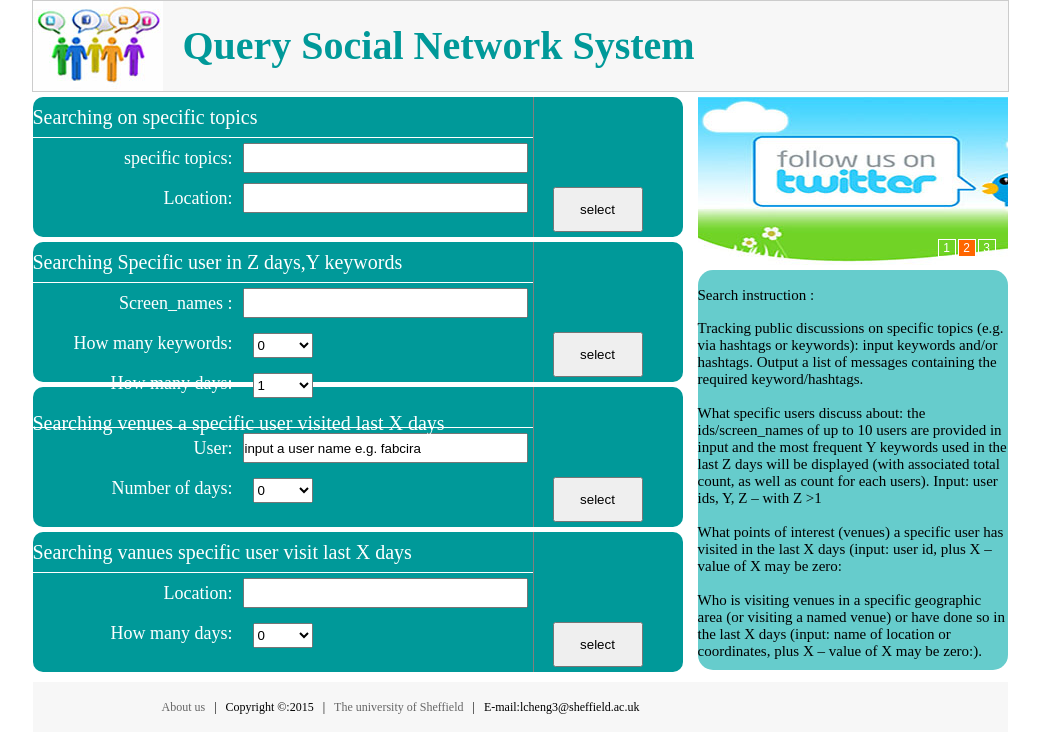
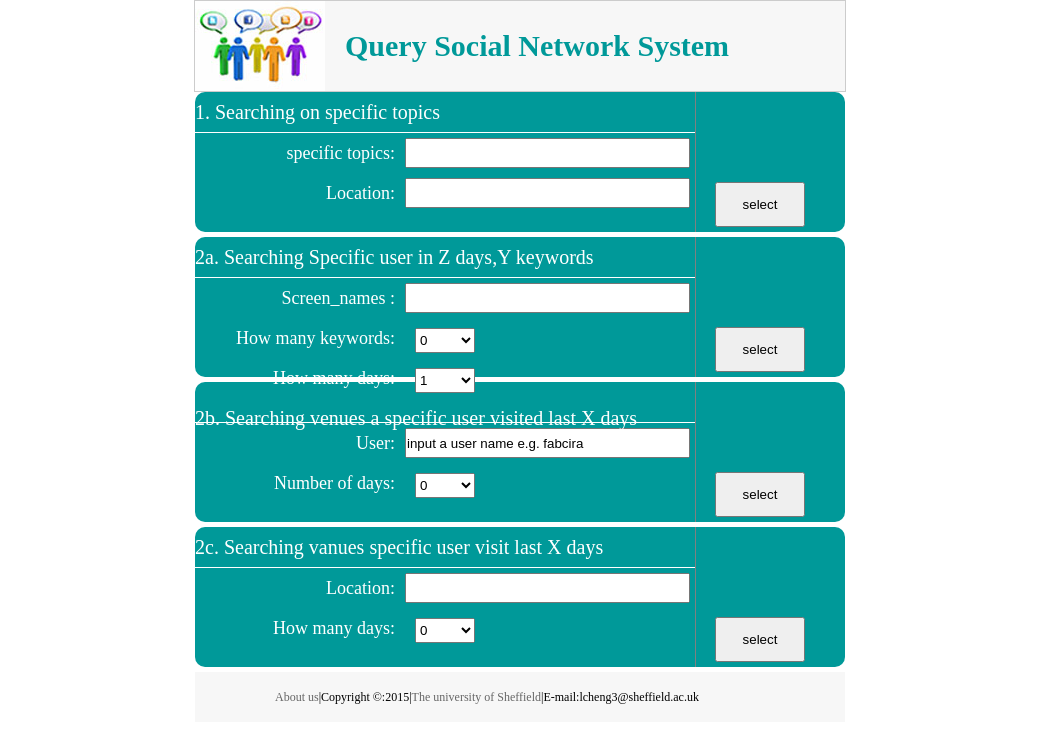
Before and after one commit to intelligentweb/iwsystem, a website: page views/index.html in a window 1280 px wide. Shown: the whole page, without its empty margins (120-1160 px from the left). Drawn offline with Linux system fonts and the light colour scheme; files that its build step writes are made by us from their sources; files whose address does not match are found by name.

Commit message:
user interface

```diff
--- a/public/css/index.css
+++ b/public/css/index.css
@@ -10,7 +10,7 @@ body{
 }
 /* head */
 .head{
-		width:975px;
+		width:650px;
 		margin:0 auto;
 		border:1px solid #CCCCCC;
 		height:90px;
@@ -23,11 +23,11 @@ body{
 		float:left;
 	}
 	#head_title{
-		width:700px;
+		width:500px;
 		height:90px;
 		font-weight:900;
 		float:left;
-		font-size:40px;
+		font-size:30px;
 		color:#009999;
 		line-height:90px;
 
@@ -37,13 +37,13 @@ body{
 	width:650px;
 	height:5px;
 	}
-.wrapper{
-	margin:5 auto;
+/*.wrapper{
+	margin:0 auto;
 	width:975px;
 	height:580px;
-}
+}*/
 #wrapper_left{
-	float:left;
+	margin:0 auto;
 	width:650px;
 	height:580px;
 }
@@ -156,15 +156,15 @@ body{
 /* bottom */
 #bottom{
 	background:#F7F7F7;
-	width:975px;
+	width:650px;
 	margin-top:-20px;
 	height:50px;
 	margin:auto;
 }
 .bottom_content{
-  width:975px;
+  width:650px;
   height:50px;
-  margin-left:120px;
+  margin-left:80px;
 }
 .bottom_content ul{
 	margin:0;
@@ -173,7 +173,7 @@ body{
 .bottom_content ul li{
 	float:left;
 	list-style-type:none;
-	padding:0 9px;
+	/*padding:0 5px;*/
 	height:50px;
 	line-height:50px;
 }
--- a/views/index.html
+++ b/views/index.html
@@ -20,14 +20,14 @@
 
 <!-- head end -->
 <!-- body start -->
-    <div class="wrapper">
+
     <!-- wrapper_left -->
       <div id="wrapper_left">
       <!-- one -->
         <div id="one">
         <div id="one_left">
 
-        	<div id="search_field">Searching on specific topics</div>
+        	<div id="search_field">1. Searching on specific topics</div>
         	<div id="search">
             	<div id="search_left">specific topics:</div>
                 <div id="search_right">
@@ -51,7 +51,7 @@
         <div id="one">
          <div id="one_left">
 
-        	<div id="search_field">Searching Specific user in Z days,Y keywords</div>
+        	<div id="search_field">2a. Searching Specific user in Z days,Y keywords</div>
         	<div id="search">
             	<div id="search_left">Screen_names :</div>
                 <div id="search_right">
@@ -95,7 +95,7 @@
 
          <div id="one_left">
 
-        	<div id="search_field">Searching venues a specific user visited last X days</div>
+        	<div id="search_field">2b. Searching venues a specific user visited last X days</div>
         	<div id="search">
             	<div id="search_left">User:</div>
                 <div id="search_right">
@@ -127,7 +127,7 @@
         <div id="one">
         	<div id="one_left">
 
-        	<div id="search_field">Searching vanues specific user visit last X days</div>
+        	<div id="search_field">2c. Searching vanues specific user visit last X days</div>
         	<div id="search">
             	<div id="search_left">Location:</div>
                 <div id="search_right">
@@ -153,48 +153,8 @@
         </div>
         </div>
       </div>
-      <!-- wrapper_right -->
-      <div id="wrapper_right">
-      	<div id='wrapper_right_top'>
 
-        	<div id="box">
-						<ul id="list">
-							<li><a href="https://foursquare.com"><img src="./image/four.jpg" /></a></li>
-							<li><a href="https://twitter.com/?lang=en-gb"><img src="./image/twitter.jpg"/></a></li>
-							<li><a href="https://en-gb.facebook.com"><img src="./image/facebook.jpg"/></a></li>
-						</ul>
-						<ul id="num">
-						  <li class="active">1</li>
-							<li>2</li>
-							<li>3</li>
-						</ul>
-			</div>
-        </div>
 
-        <div id="wrapper_right_bottom">
-
-       	  <div id="instruc_title"> Search instruction :</div>
-
-            <div id="instruction_show">
-              <ol>
-                <li>Tracking public discussions on specific topics (e.g. via hashtags or keywords): input keywords and/or hashtags. Output a list of messages containing the required keyword/hashtags.</li>
-              </ol>
-              <p align="left"> </p>
-              <ol>
-                <li>What specific users discuss about: the ids/screen_names of up to 10 users are provided in input and the most frequent Y keywords used in the last Z days will be displayed (with associated total count, as well as count for each users). Input: user ids, Y, Z – with Z &gt;1</li>
-              </ol>
-              <p align="left">&nbsp;</p>
-              <ol>
-                <li>What points of interest (venues) a specific user has visited in the last X days (input: user id, plus X – value of X may be zero:</li>
-              </ol>
-              <p align="left"> </p>
-              <ol>
-                <li>Who is visiting venues in a specific geographic area (or visiting a named venue) or have done so in the last X days (input: name of location or coordinates, plus X – value of X may be zero:).</li>
-              </ol>
-            </div>
-        </div>
-      </div>
-	</div>
 <!-- body end -->
 <!-- foot start -->
 	<div id='bottom'>
```
